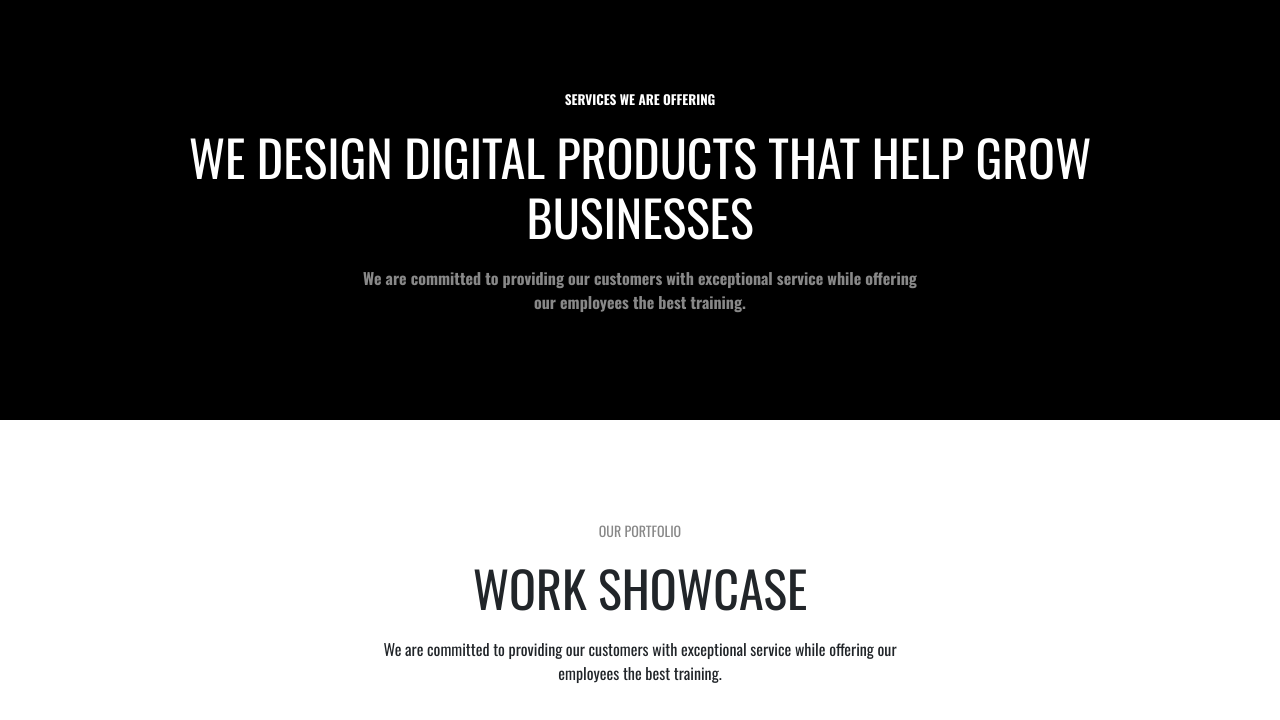
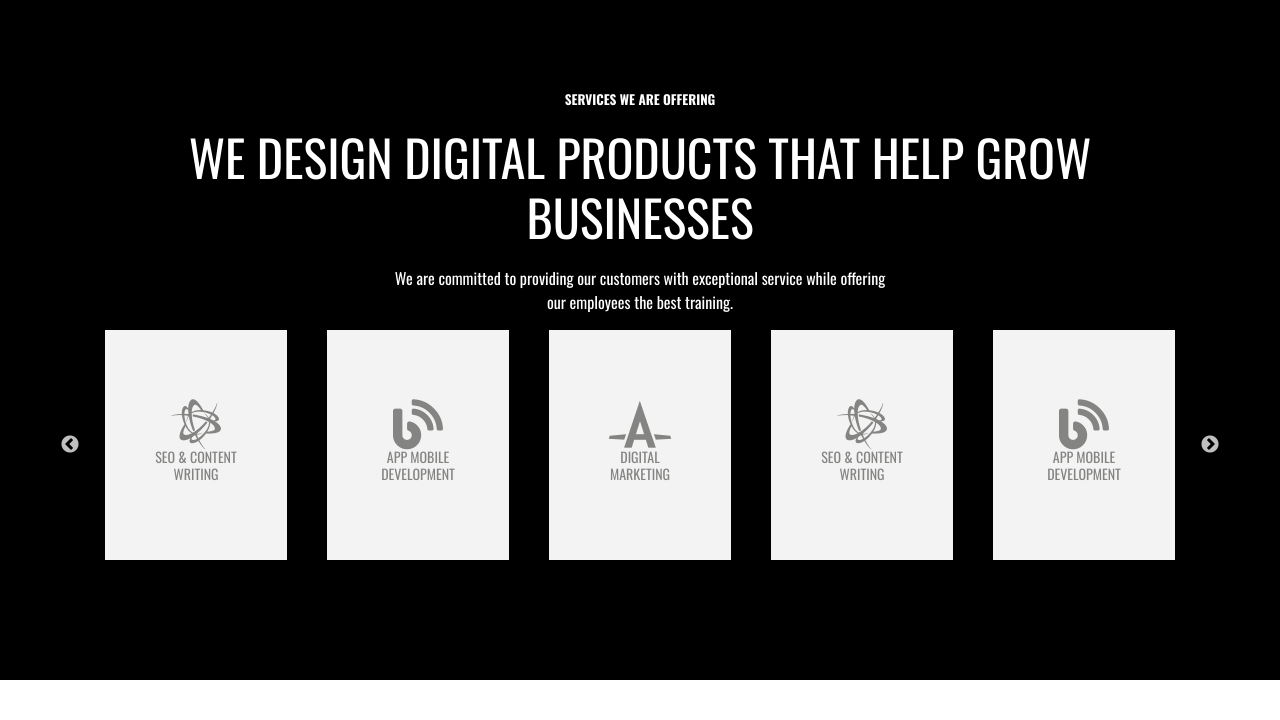
Before and after one commit to boiv66/meipaly-web, a plain HTML site: page index.html in a window 1280 px wide. Shown: the part 700-1420 px from the top of the page. Drawn offline with nearby package versions, Linux system fonts and the light colour scheme.

Commit message:
auto sliding table of product content

```diff
--- a/index.html
+++ b/index.html
@@ -1,5 +1,6 @@
 <!DOCTYPE html>
 <html lang="en">
+
 <head>
   <meta charset="UTF-8" />
   <meta http-equiv="X-UA-Compatible" content="IE=edge" />
@@ -7,48 +8,36 @@
   <title>Meipaly</title>
 
   <!-- Font Awesome -->
-    <link
-      rel="stylesheet"
-      href="https://cdnjs.cloudflare.com/ajax/libs/font-awesome/5.15.4/css/all.min.css"
+  <link rel="stylesheet" href="https://cdnjs.cloudflare.com/ajax/libs/font-awesome/5.15.4/css/all.min.css"
     integrity="sha512-1ycn6IcaQQ40/MKBW2W4Rhis/DbILU74C1vSrLJxCq57o941Ym01SwNsOMqvEBFlcgUa6xLiPY/NS5R+E6ztJQ=="
-      crossorigin="anonymous"
-      referrerpolicy="no-referrer"
-    />
+    crossorigin="anonymous" referrerpolicy="no-referrer" />
 
   <!-- Google Font -->
   <link rel="preconnect" href="https://fonts.googleapis.com" />
   <link rel="preconnect" href="https://fonts.gstatic.com" crossorigin />
-    <link
-      href="https://fonts.googleapis.com/css2?family=Oswald:wght@200;300;400;500;600;700&display=swap"
-      rel="stylesheet"
-    />
+  <link href="https://fonts.googleapis.com/css2?family=Oswald:wght@200;300;400;500;600;700&display=swap"
+    rel="stylesheet" />
 
   <!-- Bootstrap -->
-    <link
-      rel="stylesheet"
-      href="https://cdn.jsdelivr.net/npm/bootstrap@4.0.0/dist/css/bootstrap.min.css"
-      integrity="sha384-Gn5384xqQ1aoWXA+058RXPxPg6fy4IWvTNh0E263XmFcJlSAwiGgFAW/dAiS6JXm"
-      crossorigin="anonymous"
-    />
+  <link rel="stylesheet" href="https://cdn.jsdelivr.net/npm/bootstrap@4.0.0/dist/css/bootstrap.min.css"
+    integrity="sha384-Gn5384xqQ1aoWXA+058RXPxPg6fy4IWvTNh0E263XmFcJlSAwiGgFAW/dAiS6JXm" crossorigin="anonymous" />
+
+  <!-- Slick -->
+  <link rel="stylesheet" type="text/css" href="//cdn.jsdelivr.net/npm/slick-carousel@1.8.1/slick/slick.css" />
+  <link rel="stylesheet" type="text/css" href="//cdn.jsdelivr.net/npm/slick-carousel@1.8.1/slick/slick-theme.css" />
+
 
   <!-- CSS -->
   <link rel="stylesheet" href="style.css" />
 </head>
+
 <body>
   <header class="welcome">
     <div class="container">
-        <nav
-          class="navbar navbar-expand-md navbar-dark justify-content-between"
-        >
+      <nav class="navbar navbar-expand-md navbar-dark justify-content-between">
         <a class="navbar-brand" href="#">
-            <i class="fab fa-atlassian"></i> meipaly</a
-          >
-          <button
-            class="navbar-toggler"
-            type="button"
-            data-toggle="collapse"
-            data-target="#navbarNav"
-          >
+          <i class="fab fa-atlassian"></i> meipaly</a>
+        <button class="navbar-toggler" type="button" data-toggle="collapse" data-target="#navbarNav">
           <span class="navbar-toggler-icon"></span>
         </button>
 
@@ -99,6 +88,33 @@
         while offering <br />
         our employees the best training.
       </p>
+      <div class="product__carousel">
+        <div class="product__carousel__item">
+          <i class="fa fa-blog"></i>
+          <h4>APP MOBILE <br> DEVELOPMENT</h4>
+        </div>
+        <div class="product__carousel__item">
+          <i class="fab fa-autoprefixer"></i>
+          <h4>DIGITAL <br> MARKETING </h4>
+        </div>
+        <div class="product__carousel__item">
+          <i class="fab fa-battle-net"></i>
+          <h4>SEO & CONTENT <br> WRITING </h4>
+        </div>
+        <div class="product__carousel__item">
+          <i class="fa fa-blog"></i>
+          <h4>APP MOBILE <br> DEVELOPMENT</h4>
+        </div>
+        <div class="product__carousel__item">
+          <i class="fab fa-autoprefixer"></i>
+          <h4>DIGITAL <br> MARKETING </h4>
+        </div>
+        <div class="product__carousel__item">
+          <i class="fab fa-battle-net"></i>
+          <h4>SEO & CONTENT <br> WRITING </h4>
+        </div>
+
+      </div>
     </div>
   </section>
 
@@ -188,50 +204,89 @@
           </div>
         </div>
         <div class="col-md-6 px-0">
-            <img class="img-fluid" src="./img/grid-metro-10.jpg"  alt="">
+          <img class="img-fluid" src="./img/grid-metro-10.jpg" alt="">
         </div>
       </div>
+    </div>
+  </section>
+
+  <section class="stat">
+    <div class="stat__content">
+      <div class="stat__item">
+        <h2>8,705</h2>
+        <p>PROJECT COMPLETED</p>
+      </div>
+
+      <div class="stat__item">
+        <h2>480</h2>
+        <p>ACTIVE CLIENTS</p>
+      </div>
+      <div class="stat__item">
+        <h2>625</h2>
+        <p>CUPS OF COFFEE</p>
+      </div>
+      <div class="stat__item">
+        <h2>9,774</h2>
+        <p>HAPPY CLIENTS</p>
+      </div>
+    </div>
+  </section>
 
 
 
 
-
-
-
-
-
-
-
-
-        <!-- <img class="img-fluid" src="./img/grid-metro-6.jpg" alt="">
-        <img class="img-fluid" src="./img/grid-metro-7.jpg" alt="">
-        <img class="img-fluid" src="./img/grid-metro-8.jpg" alt="">
-        <img class="img-fluid" src="./img/grid-metro-9.jpg" alt="">
-        <img class="img-fluid" src="./img/grid-metro-10.jpg" alt=""> -->
-
-
-      </div>
-    </section>
-
-
-    </section>
-
   <!-- Optional JavaScript -->
   <!-- jQuery first, then Popper.js, then Bootstrap JS -->
-    <script
-      src="https://code.jquery.com/jquery-3.2.1.slim.min.js"
+  <script src="https://code.jquery.com/jquery-3.2.1.slim.min.js"
     integrity="sha384-KJ3o2DKtIkvYIK3UENzmM7KCkRr/rE9/Qpg6aAZGJwFDMVNA/GpGFF93hXpG5KkN"
-      crossorigin="anonymous"
-    ></script>
-    <script
-      src="https://cdn.jsdelivr.net/npm/popper.js@1.12.9/dist/umd/popper.min.js"
+    crossorigin="anonymous"></script>
+  <script src="https://cdn.jsdelivr.net/npm/popper.js@1.12.9/dist/umd/popper.min.js"
     integrity="sha384-ApNbgh9B+Y1QKtv3Rn7W3mgPxhU9K/ScQsAP7hUibX39j7fakFPskvXusvfa0b4Q"
-      crossorigin="anonymous"
-    ></script>
-    <script
-      src="https://cdn.jsdelivr.net/npm/bootstrap@4.0.0/dist/js/bootstrap.min.js"
+    crossorigin="anonymous"></script>
+  <script src="https://cdn.jsdelivr.net/npm/bootstrap@4.0.0/dist/js/bootstrap.min.js"
     integrity="sha384-JZR6Spejh4U02d8jOt6vLEHfe/JQGiRRSQQxSfFWpi1MquVdAyjUar5+76PVCmYl"
-      crossorigin="anonymous"
-    ></script>
+    crossorigin="anonymous"></script>
+
+  <!-- Slick -->
+  <script type="text/javascript" src="//cdn.jsdelivr.net/npm/slick-carousel@1.8.1/slick/slick.min.js"></script>
+  <script>
+    $(document).ready(function () {
+      $('.product__carousel').slick({
+        infinite: true,
+        slidesToShow: 5,
+        slidesToScroll: 1,
+        autoplay: true,
+        autoplaySpeed: 2000,
+        dots: true,
+        responsive: [
+          {
+            breakpoint: 1024,
+            settings: {
+              slidesToShow: 4,
+              slidesToScroll: 1,
+              infinite: true,
+              dots: true
+            }
+          },
+          {
+            breakpoint: 600,
+            settings: {
+              slidesToShow: 3,
+              slidesToScroll: 1
+            }
+          },
+          {
+            breakpoint: 480,
+            settings: {
+              slidesToShow: 2,
+              slidesToScroll: 1
+            }
+          }
+        ]
+      });
+    });
+  </script>
+
 </body>
+
 </html>
--- a/style.css
+++ b/style.css
@@ -78,7 +78,8 @@ body{
     border-radius: 0px;
 }
 
-.animated-arrow i{
+
+.welcome .animated-arrow {
     animation: arrowDown 1s linear 0s infinite;
 }
 
@@ -194,3 +195,74 @@ body{
         grid-template-columns: 1fr;
     }
 }
+
+/* .product .product__carousel{} */
+
+.product .product__carousel .product__carousel__item {
+   position: relative;
+   height: 230px;
+   width: 214px;
+   background-color: #f3f3f3;
+   color: #848482;
+   margin: 0px 20px;
+   display: flex;
+   flex-direction: column;
+   justify-content: center;
+}
+
+.product .product__carousel .product__carousel__item h4{
+    font-size: 14px;
+    font-weight: 400;
+}
+
+.product .product__carousel .product__carousel__item i{
+    font-size: 50px;
+
+}
+
+.product .product__carousel .slick-dots li{
+    color: white;
+}
+
+.product .product__carousel .product__carousel__item::before {
+    content: '';
+    height: 0;
+    width: 5px;
+    background-color: #e62b4a;
+    display: block;
+    position: absolute;
+    top: 0;
+    right: 0;
+    transition: all .2s;
+}
+.product .product__carousel .product__carousel__item:hover::before {
+    height: 100%;
+}
+
+.stat{
+    padding: 100px 0;
+    background-color: black;
+}
+
+.stat .stat__content{
+    color: white;
+    display: flex;
+    justify-content: space-between;
+    align-items: center;
+    margin: 0 auto;
+}
+
+
+@keyframes arrowDown {
+    0% {
+        opacity: 1;
+        transform: translateY(0);
+    }
+    75% {
+        opacity: 0.8;
+    }
+    100% {
+        opacity: 0;
+        transform: translateY(20px);
+    }
+}
```
Lines whose indentation alone changed are shown as unchanged.
